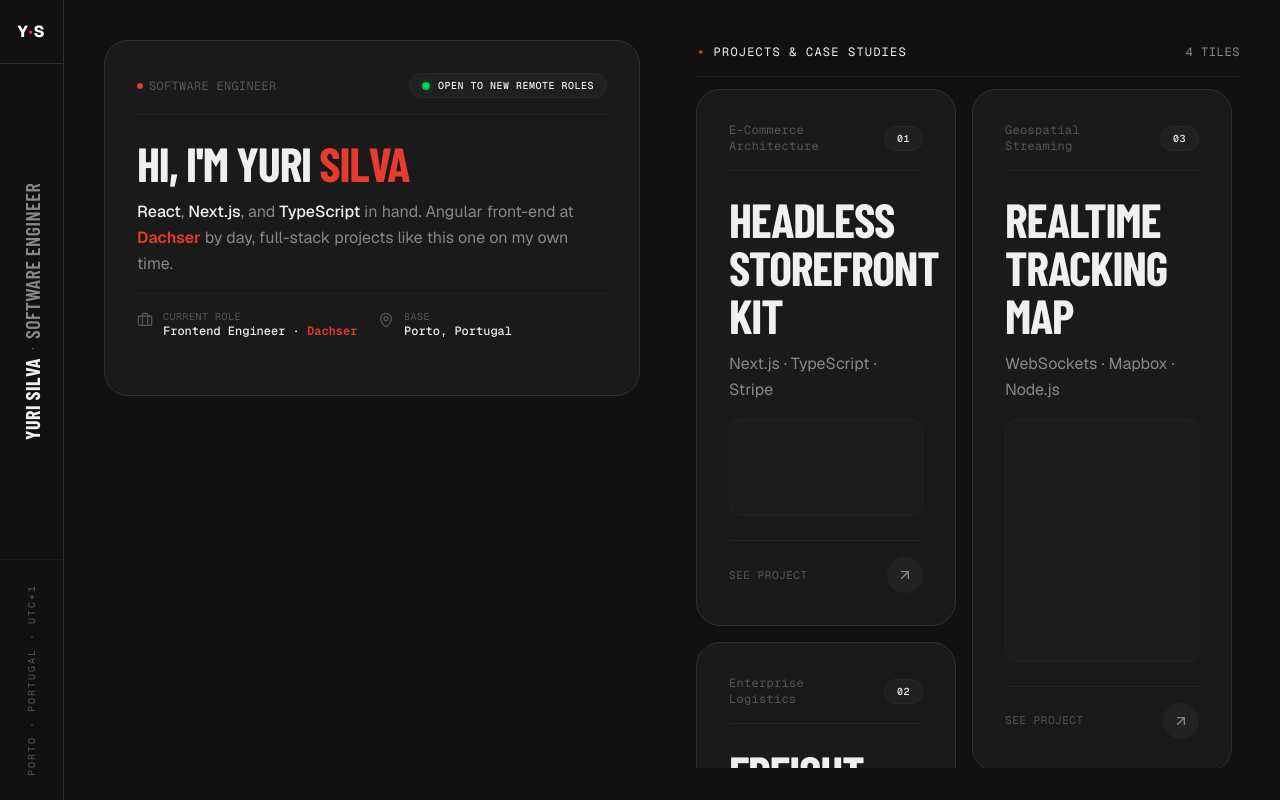
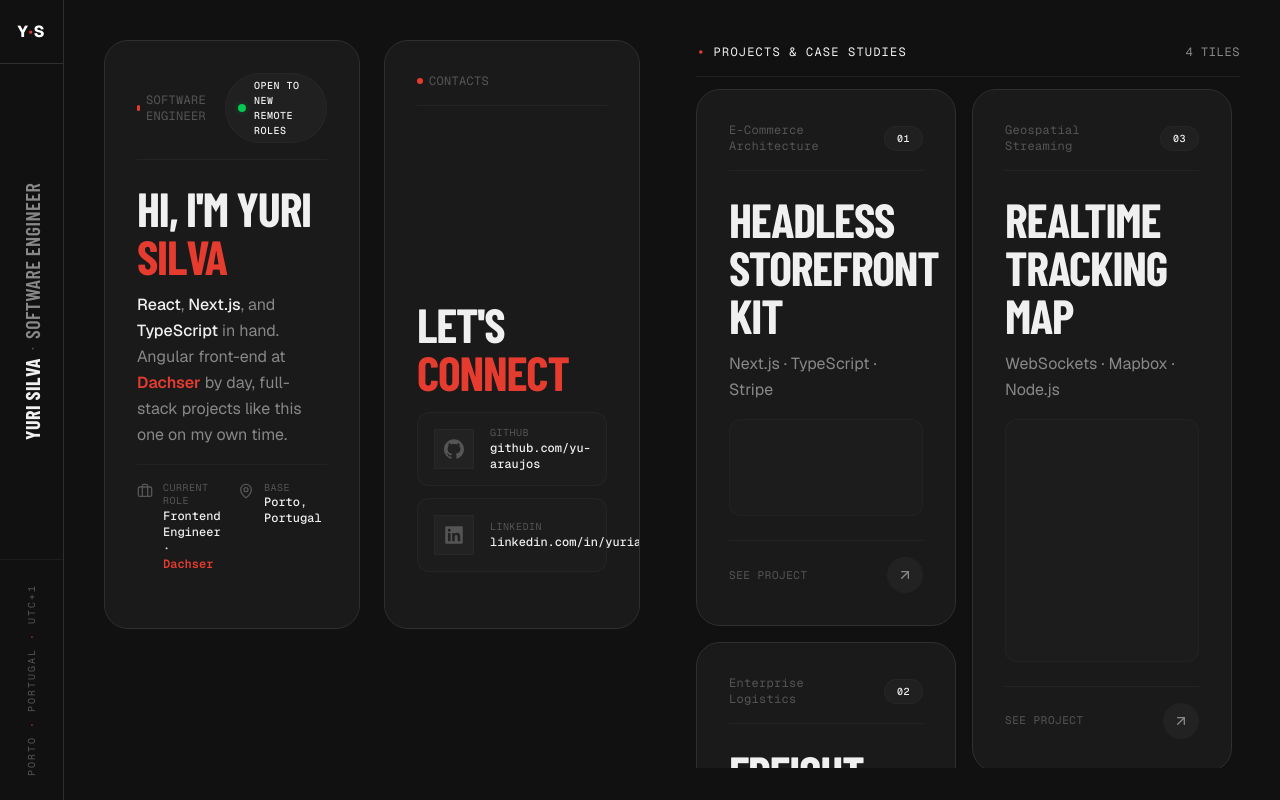
Before and after one commit to yu-araujos/yuri, a Next.js app: page / in a window 1280 px wide. Built offline with nearby package versions, Linux system fonts and the light colour scheme; a web font is replaced by a local one.

Commit message:
feat: create project section and contact card

```diff
--- a/src/app/page.tsx
+++ b/src/app/page.tsx
@@ -1,5 +1,6 @@
 import Sidebar from "@/components/Sidebar";
 import ProfileCard from "@/components/ProfileCard";
+import ContactsCard from "@/components/ContactsCard";
 import ProjectsMasonry from "@/components/ProjectsMasonry";
 
 export default function Home() {
@@ -9,8 +10,9 @@ export default function Home() {
 
       <section className="flex-1 w-full p-6 md:p-8 lg:p-10 h-full overflow-hidden">
         <div className="grid grid-cols-1 lg:grid-cols-2 gap-8 xl:gap-12 items-start w-full h-full">
-          <div className="flex flex-col gap-6 w-full overflow-y-auto max-h-full pr-2">
+          <div className="flex flex-col lg:flex-row gap-6 w-full overflow-y-auto max-h-full pr-2 items-stretch">
             <ProfileCard />
+            <ContactsCard />
           </div>
 
           <div className="w-full h-full min-h-0">
--- /dev/null
+++ b/src/components/ContactsCard.tsx
@@ -0,0 +1,57 @@
+"use client";
+
+import Card from "./Card";
+import { CONTACTS } from "@/data/contact";
+
+export function ContactsCard() {
+  return (
+    <Card
+      subtitle={
+        <span className="flex items-center gap-1.5">
+          <span className="h-1.5 w-1.5 rounded-full bg-red" />
+          <span>CONTACTS</span>
+        </span>
+      }
+      showFooterAction={false}
+      title={
+        <>
+          Let&apos;s <span className="text-red">Connect</span>
+        </>
+      }
+      className="w-full"
+    >
+      <div className="flex flex-col gap-3">
+        {CONTACTS.map((contact) => (
+          <a
+            key={contact.label}
+            href={contact.href}
+            target="_blank"
+            rel="noopener noreferrer"
+            className="group/link flex items-center gap-4 rounded-xl border border-border-base/50 bg-surface-mid/40 px-4 py-3 transition-all duration-300 hover:border-red/40 hover:bg-surface-mid"
+          >
+            <div className="flex h-10 w-10 shrink-0 items-center justify-center rounded-lg bg-surface-mid border border-border-base/50 transition-all duration-300 group-hover/link:border-red/50 group-hover/link:bg-red/10">
+              <contact.icon className="h-5 w-5 text-subtle-ys transition-colors duration-300 group-hover/link:text-red" />
+            </div>
+
+            <div className="flex flex-col">
+              <span className="font-mono text-[10px] uppercase tracking-wider text-subtle-ys">
+                {contact.label}
+              </span>
+              <span className="font-mono text-xs text-fg font-medium transition-colors duration-300 group-hover/link:text-red">
+                {contact.href.replace("https://", "")}
+              </span>
+            </div>
+
+            <div className="ml-auto opacity-0 transition-all duration-300 group-hover/link:opacity-100 group-hover/link:translate-x-0 -translate-x-2">
+              <span className="font-mono text-[10px] text-red uppercase tracking-wider">
+                Visit →
+              </span>
+            </div>
+          </a>
+        ))}
+      </div>
+    </Card>
+  );
+}
+
+export default ContactsCard;
--- a/src/components/ProjectsMasonry.tsx
+++ b/src/components/ProjectsMasonry.tsx
@@ -1,7 +1,7 @@
 "use client";
 
 import Card from "./Card";
-import { projects, type Project } from "@/data/projects";
+import { projects } from "@/data/projects";
 
 export function ProjectsMasonry() {
   return (
--- /dev/null
+++ b/src/data/contact.ts
@@ -0,0 +1,22 @@
+import { SiGithub } from "react-icons/si";
+import { FaLinkedin } from "react-icons/fa";
+import { IconType } from "react-icons";
+
+export interface Contact {
+  label: string;
+  href: string;
+  icon: IconType;
+}
+
+export const CONTACTS: Contact[] = [
+  {
+    label: "GitHub",
+    href: "https://github.com/yu-araujos",
+    icon: SiGithub,
+  },
+  {
+    label: "LinkedIn",
+    href: "linkedin.com/in/yuriaraujoo/",
+    icon: FaLinkedin,
+  },
+];
```
